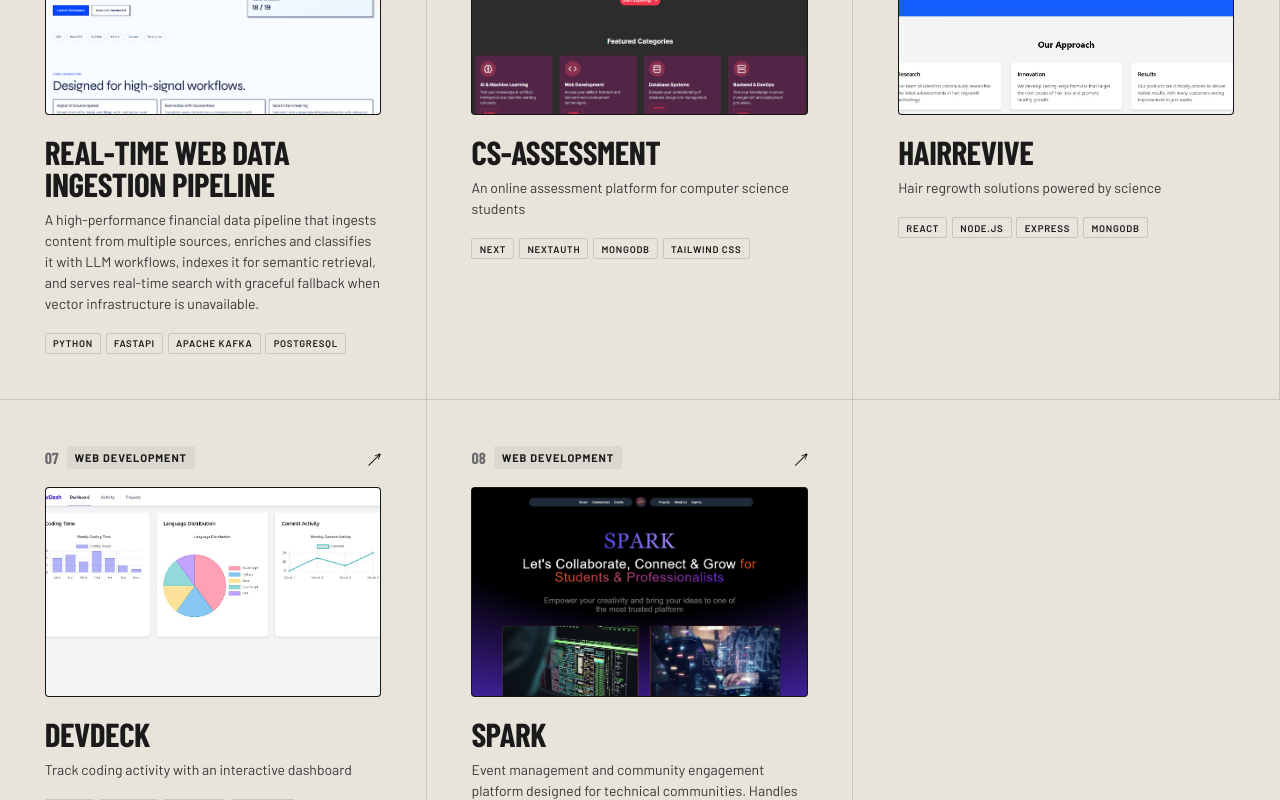
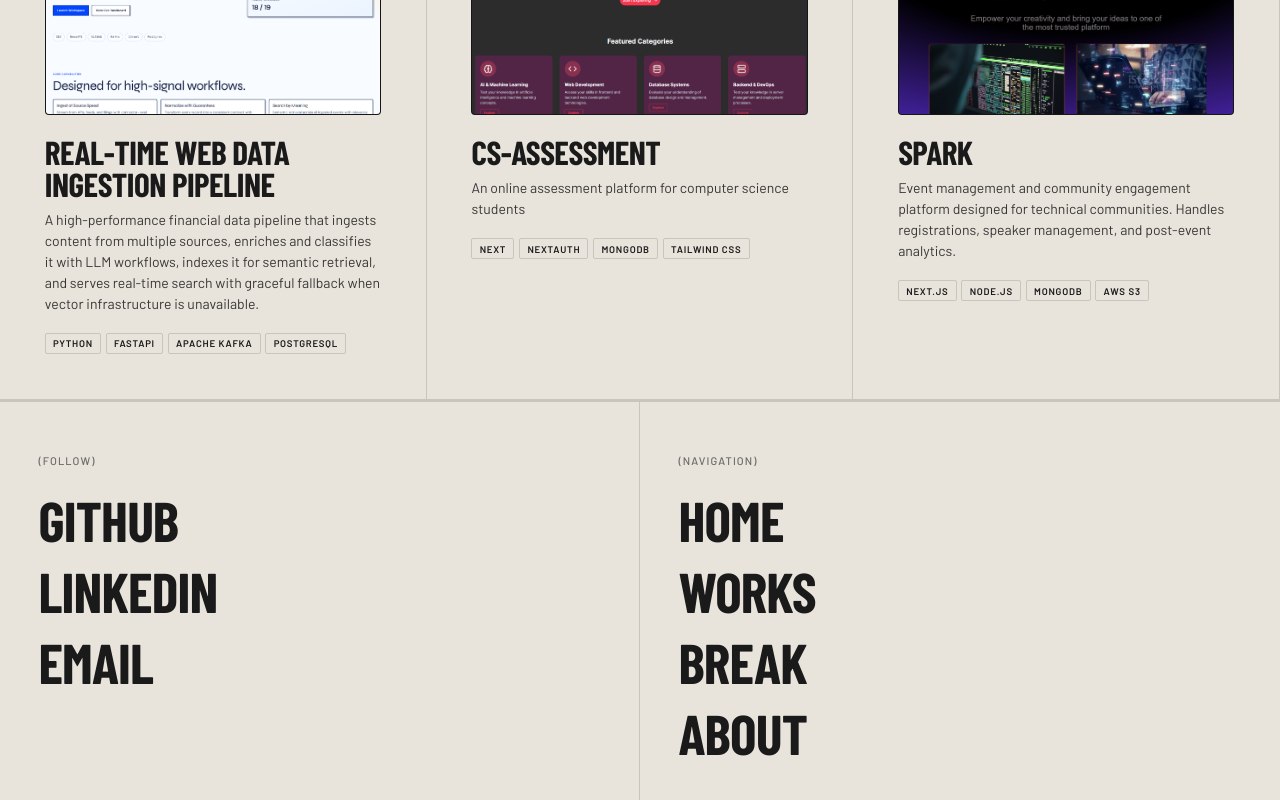
Before and after one commit to Sanidhya14321/Sanidhya_Portfolio, a Next.js app: page /works in a window 1280 px wide. Shown: the part 1120-1920 px from the top of the page. Built offline with nearby package versions, Linux system fonts and the light colour scheme; a web font is replaced by a local one.

Commit message:
feat: initialize portfolio data schema and implement HeroSection component

```diff
--- a/components/sections/HeroSection.tsx
+++ b/components/sections/HeroSection.tsx
@@ -117,7 +117,7 @@ export default function HeroSection() {
   // 3. Central Media Animation
   const mediaWidth = useTransform(smoothProgress, [0, 1], ["20vw", "100vw"]);
   const mediaHeight = useTransform(smoothProgress, [0, 1], ["24vh", "100vh"]);
-  const mediaY = useTransform(smoothProgress, [0, 1], ["1rem", "6rem"]);
+  const mediaY = useTransform(smoothProgress, [0, 1], ["1rem", "7rem"]);
 
   return (
     <>
--- a/data/portfolio.ts
+++ b/data/portfolio.ts
@@ -124,44 +124,6 @@ export const allProjects: PortfolioProject[] = [
       "Engineered a scalable assessment platform with secure user authentication via NextAuth and Bcrypt.js",
       "Developed comprehensive quiz management alongside a competitive, real-time leaderboard",
       "Designed a highly interactive and responsive UI utilizing Tailwind CSS and Framer Motion",
-    ],
-  },
-  {
-    id: "hairrevive",
-    title: "HairRevive",
-    field: "ML Core",
-    description: "Hair regrowth solutions powered by science",
-    image: "/Project3.jpg",
-    images: ["/Project3.jpg"],
-    tech: ["React", "Node.js", "Express", "MongoDB"],
-    detailedDescription: "HairRevive provides scientifically backed hair regrowth solutions...",
-    features: ["AI analysis", "Treatment plans", "Product recommendations"],
-    github: "https://github.com/Sanidhya14321/HairRevive",
-    demo: "",
-    status: "",
-    highlights: [
-      "Integrated AI-powered analysis tools to generate personalized, science-backed treatment plans",
-      "Built a full-stack MERN application featuring a smart product recommendation engine",
-      "Designed robust backend architecture to securely manage user analysis and treatment data",
-    ],
-  },
-  {
-    id: "devdeck",
-    title: "DevDeck",
-    field: "Web Development",
-    description: "Track coding activity with an interactive dashboard",
-    image: "/Project4.jpg",
-    images: ["/Project4.jpg"],
-    tech: ["React", "Node.js", "Express", "MongoDB"],
-    detailedDescription: "DevDeck tracks and analyzes your coding productivity...",
-    features: ["GitHub integration", "Analytics", "Custom widgets"],
-    github: "https://github.com/Sanidhya14321/devdeck",
-    demo: "",
-    status: "",
-    highlights: [
-      "Integrated GitHub APIs to track and visualize real-time developer coding activity",
-      "Developed an interactive, data-driven dashboard equipped with highly customizable widgets",
-      "Engineered scalable analytics infrastructure to process and display long-term productivity metrics",
     ],
   },
   {
```
